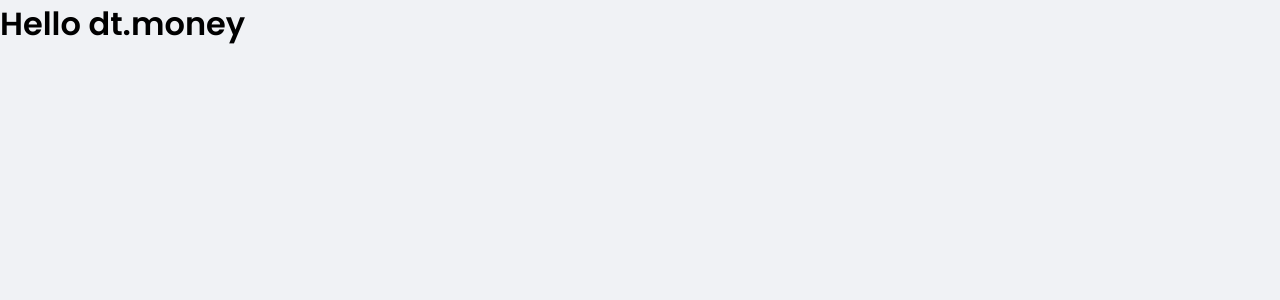
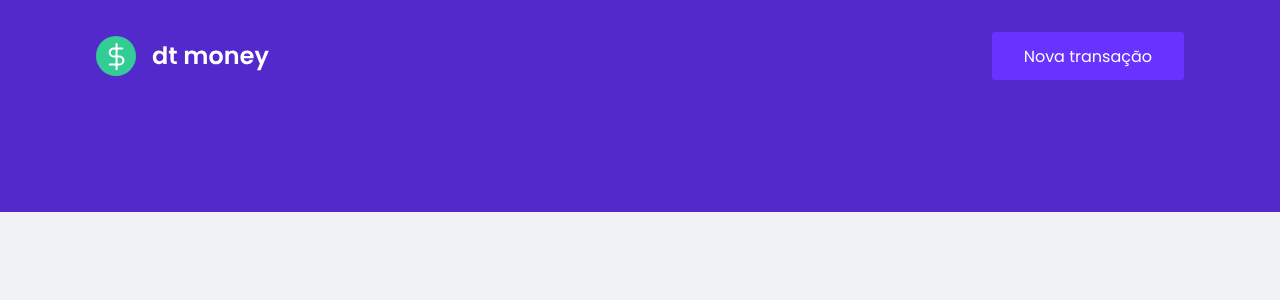
Before and after one commit to userthiago/ignite-dt-money, a React (Create React App) app: page / in a window 1280 px wide. Shown: the top 300 px of the page. Built offline with nearby package versions, Linux system fonts and the light colour scheme.

Commit message:
feat: Implementando o componente Header.

```diff
--- a/src/App.tsx
+++ b/src/App.tsx
@@ -1,10 +1,11 @@
+import { Header } from "./components/Header";
 import GlobalStyle from "./styles/global";
 
 export function App() {
   return (
-    <div className="App">
-      <h1>Hello dt.money</h1>
+    <>
+      <Header />
       <GlobalStyle />
-    </div>
+    </>
   );
 }
--- /dev/null
+++ b/src/components/Header/index.tsx
@@ -0,0 +1,15 @@
+import logoImg from '../../assets/logo.svg';
+import { HeaderContainer } from './styles';
+
+export function Header() {
+  return (
+    <HeaderContainer>
+      <div className="header__content">
+        <img src={logoImg} alt="dt money logo"/>
+        <button type="button">
+          Nova transação
+        </button>
+      </div>
+    </HeaderContainer>
+  );
+}
--- /dev/null
+++ b/src/components/Header/styles.ts
@@ -0,0 +1,34 @@
+import styled from 'styled-components';
+
+export const HeaderContainer = styled.header`
+  background: var(--blue);
+
+  .header {
+    &__content {
+      display: flex;
+      align-items: center;
+      justify-content: space-between;
+
+      max-width: 1120px;
+      padding: 2rem 1rem 8.25rem;
+      margin: 0 auto;
+    }
+  }
+
+  button {
+    background: var(--purple);
+    height: 3rem;
+    padding: 0 2rem;
+    border: 0;
+    border-radius: 0.25rem;
+
+    font-size: 1rem;
+    color: var(--shape);
+
+    transition: filter 0.2s;
+
+    &:hover {
+      filter: brightness(0.9);
+    }
+  }
+`;
--- a/src/styles/global.ts
+++ b/src/styles/global.ts
@@ -9,8 +9,8 @@
     --text-body: #969CB3;
 
     --red: #E52E4D;
-    --purple: #5429CC;
-    --purple-light: #6933FF;
+    --blue: #5429CC;
+    --purple: #6933FF;
   }
 
   * {
```
